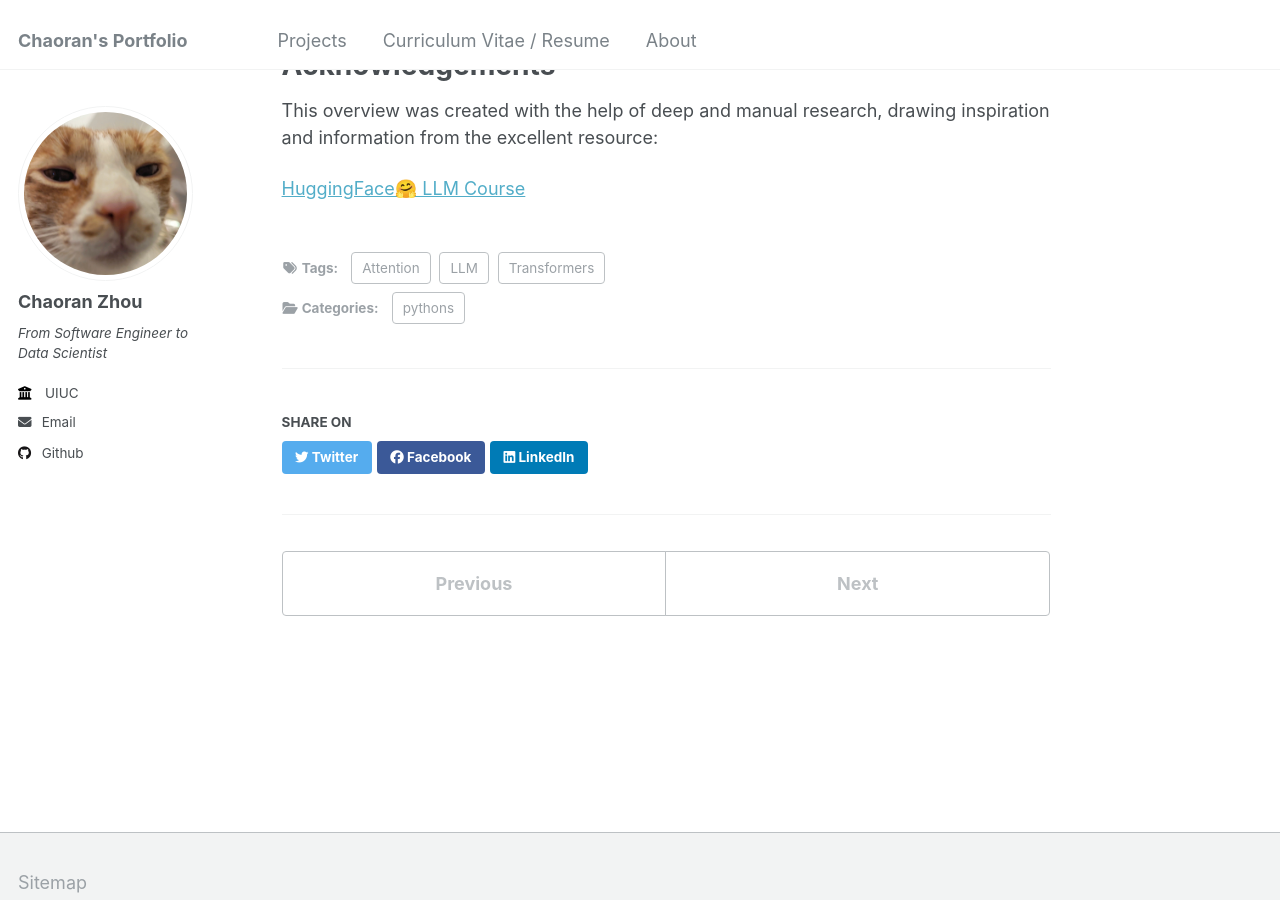
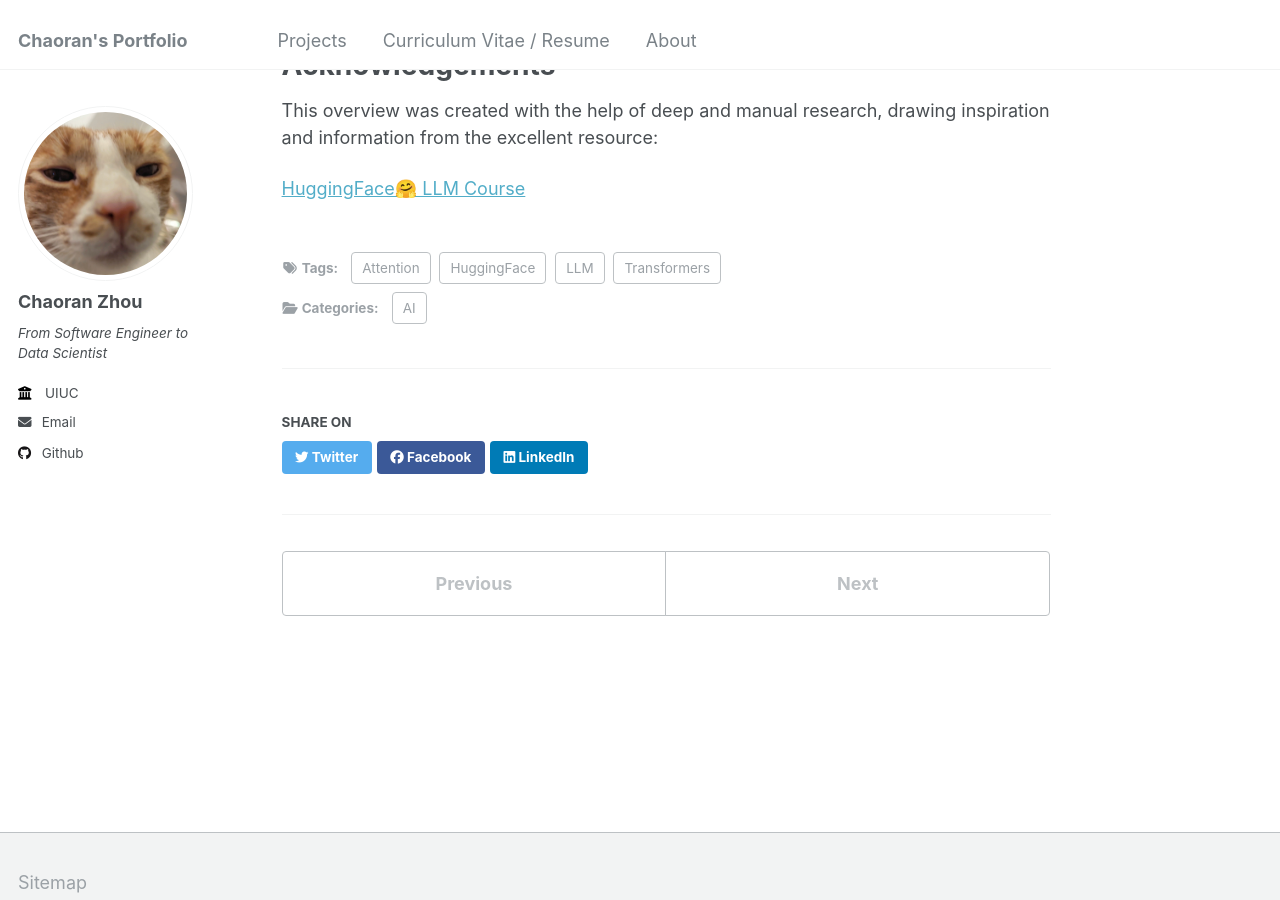
Before and after one commit to ranranrunforit/ranranrunforit.github.io, a Jekyll site: the page built from _projects/project-15.md, in a window 1280 px wide and 900 px high, scrolled down 44535 px. Built offline with Jekyll 4.4.1, drawn with Linux system fonts in a browser that asks for light colours.

Commit message:
Update project-15.md

```diff
--- a/_projects/project-15.md
+++ b/_projects/project-15.md
@@ -3,12 +3,13 @@ title: "Interview Preparations - LLM Cheatsheet"
 excerpt: "When I have only 1 hour right before the interview...😅 <br/><img src='/images/LLM.png'>"
 collection: projects
 date: 2025-05-08
-category: pythons
+category: AI
 description: "Notes from HuggingFace🤗 LLM course."
 tags:
   - LLM
   - Transformers
   - Attention
+  - HuggingFace
 ---
 
 
```
